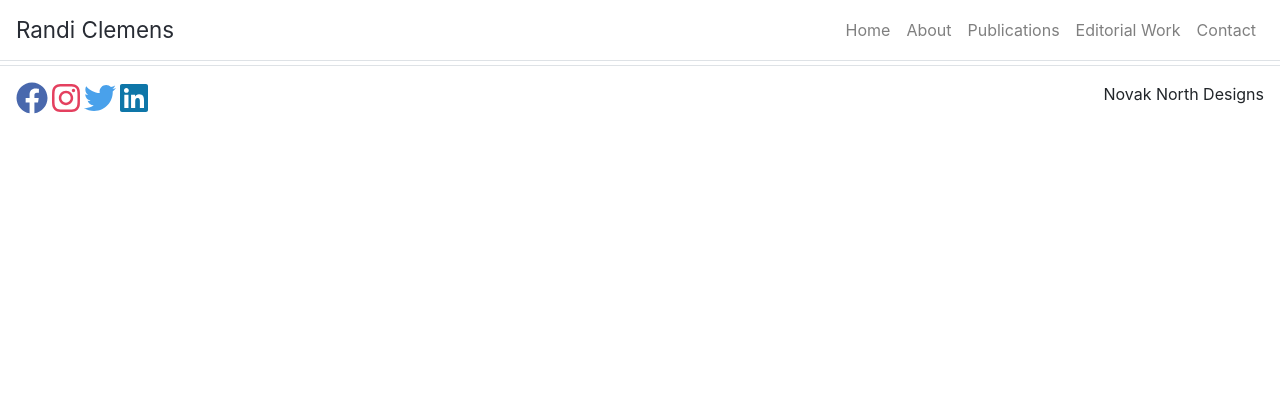
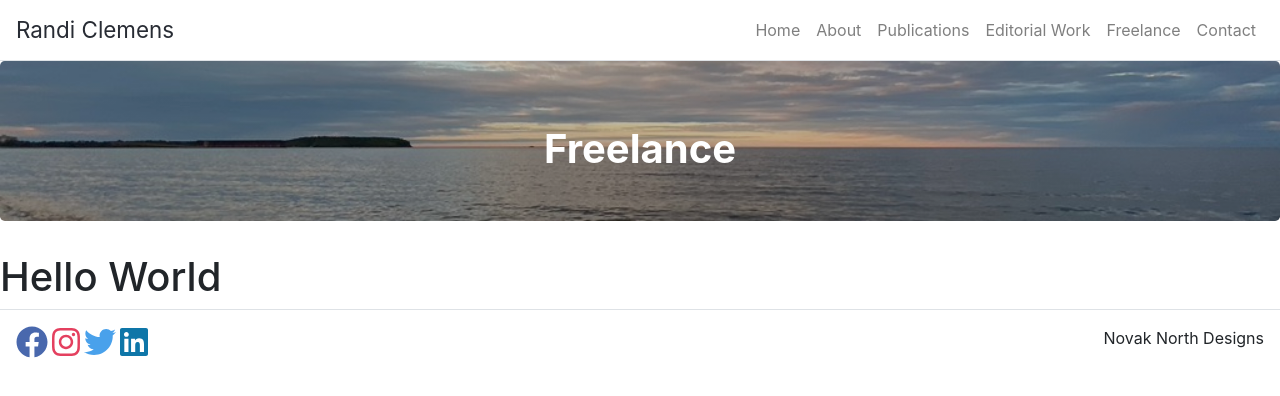
Before and after one commit to manovak24/randi_clemens, a React (Create React App) app: page /freelance in a window 1280 px wide. Shown: the top 396 px of the page. Built offline with nearby package versions, Linux system fonts and the light colour scheme.

Commit message:
Created freelance page and added link and router to app js.

```diff
--- a/src/Components/App/App.js
+++ b/src/Components/App/App.js
@@ -12,6 +12,7 @@ import ContactPage from '../../Pages/ContactPage';
 import PublicationsPage from '../../Pages/PublicationsPage';
 import EditorialsPage from '../../Pages/EditorialsPage';
 import ScrollToTop from '../scroll';
+import Freelance from '../../Pages/freelance';
 
 
 class App extends React.Component {
@@ -41,6 +42,9 @@ class App extends React.Component {
       },
       contact: {
         title: 'Contact Me'
+      },
+      freelance: {
+        title: 'Freelance'
       }
     }
   }
@@ -70,6 +74,7 @@ class App extends React.Component {
                 <Link className="nav-link" to="/about">About</Link>
                 <Link className="nav-link" to="/publications">Publications</Link>
                 <Link className="nav-link" to="/editorials">Editorial Work</Link>
+                <Link className="nav-link" to="/freelance">Freelance</Link>
                 <Link className="nav-link" to="/contact">Contact</Link>
               </Nav>
             </Navbar.Collapse>
@@ -79,6 +84,7 @@ class App extends React.Component {
           <Route path="/about" render={() => <AboutPage title={this.state.about.title} />} />
           <Route path="/publications" render={() => <PublicationsPage title={this.state.publications.title} />} />
           <Route path="/editorials" render={() => <EditorialsPage title={this.state.editorials.title} />} />
+          <Route path="/freelance" render={() => <Freelance title={this.state.freelance.title} />} />
           <Route path="/contact" render={() => <ContactPage title={this.state.contact.title} />} />
 
 
--- /dev/null
+++ b/src/Pages/freelance.js
@@ -0,0 +1,20 @@
+import React from 'react';
+import Hero from '../Components/Hero/Hero';
+
+class Freelance extends React.Component {
+    render() {
+        return (
+            <div>
+                <div>
+                    <Hero title={this.props.title} />
+                </div>
+                <div>
+                    <h1>Hello World</h1>
+                </div>
+            </div>
+
+        )
+    }
+}
+
+export default Freelance;
```
